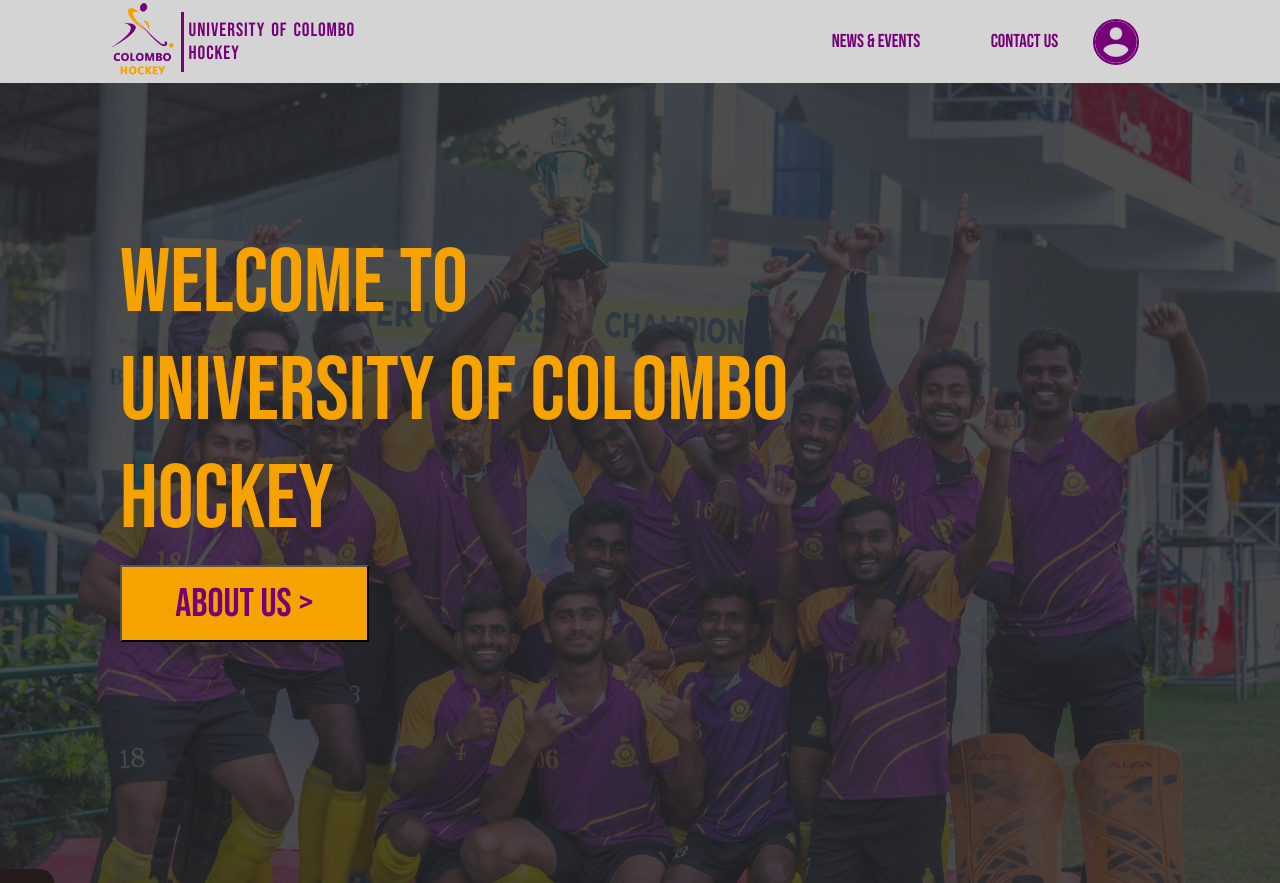
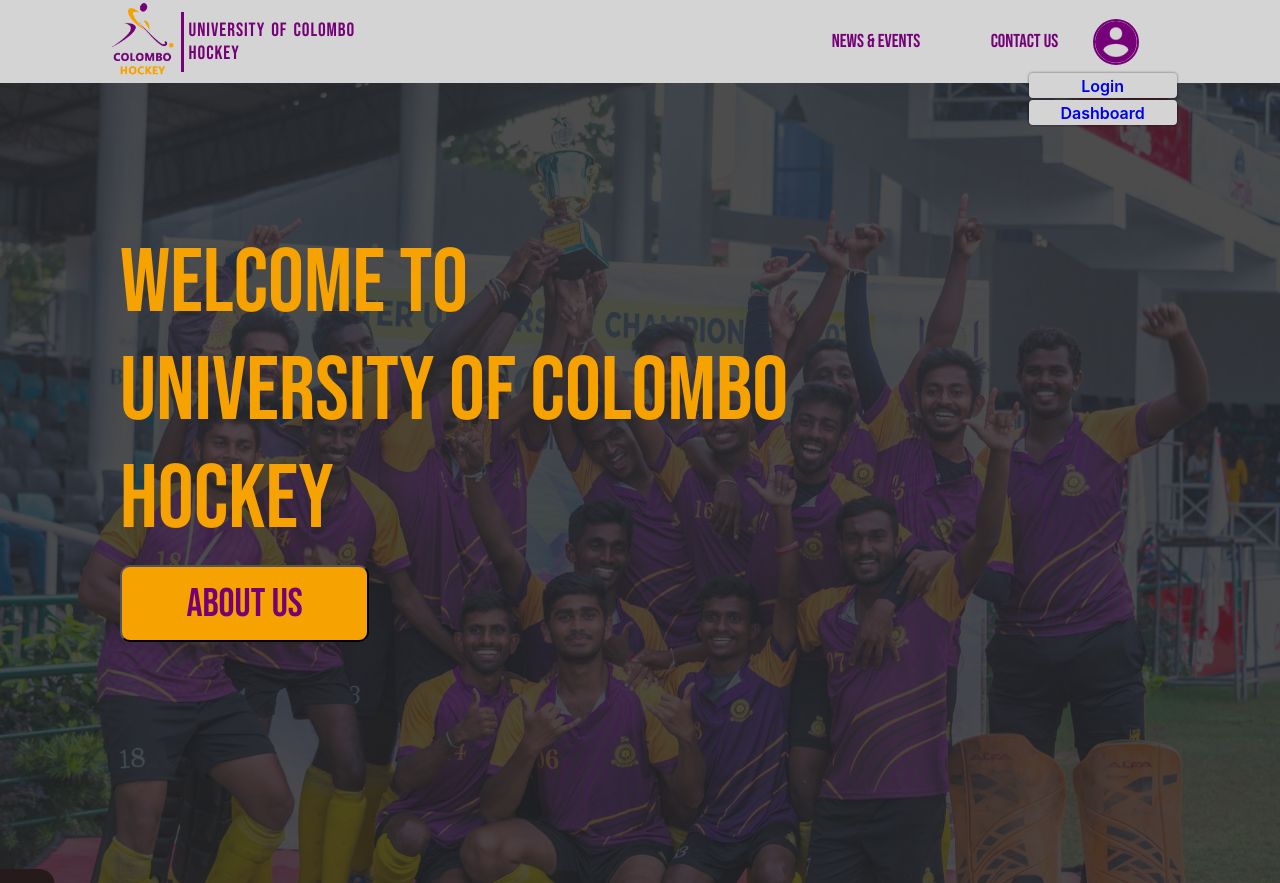
Before and after one commit to Damish-N/hockey-web, a React (Create React App) app: page / in a window 1280 px wide. Both pictures are taken after a click on the picture 1116 px from the left and 41 px from the top of the page. Built offline with nearby package versions, Linux system fonts and the light colour scheme.

Commit message:
#1-Features:Landing Page Drop down:UOC_HOKEY_WEB

```diff
--- a/src/pages/Home/Home.js
+++ b/src/pages/Home/Home.js
@@ -11,7 +11,7 @@
                     WELCOME TO <br/> UNIVERSITY OF COLOMBO<br/> HOCKEY
                 </h5>
                 <button className={style.headingBtn}>
-                    ABOUT US >
+                    ABOUT US
                 </button>
 
             </Grid>
--- a/src/pages/Home/Home.module.css
+++ b/src/pages/Home/Home.module.css
@@ -26,6 +26,7 @@
     filter: contrast(100%) brightness(100%);
 }
 .headingBtn{
+    border-radius: 10px;
     cursor: pointer;
     position: absolute;
     width: 249px;
@@ -40,6 +41,7 @@
     color: #750077;
 }
 .headingBtn:hover{
+    border-radius: 10px;
     background-color: #750077;
     color: #F6A201;
 }
--- a/src/shared/components/Navbar/NavBar.js
+++ b/src/shared/components/Navbar/NavBar.js
@@ -1,4 +1,4 @@
-import React from 'react';
+import React, {Fragment, useState} from 'react';
 import style from './NavBar.module.css'
 import x from '../../../asserts/logo-removebg-preview.png'
 import user from "../../../asserts/user.png"
@@ -6,6 +6,13 @@
 import {Grid} from "@material-ui/core";
 
 function NavBar(props) {
+    const [popUp, setPopUp] = useState(true);
+
+    function popUpWindow() {
+        console.log(popUp);
+        setPopUp(prevState => !prevState)
+    }
+
     return (
         <Grid className={style.container}>
             <Grid className={style.leftContainer}>
@@ -22,14 +29,23 @@
             </Grid>
             <Grid className={style.rightContainer}>
 
-                <Link style={{textDecoration:"none"}} className={style.linkStyle} to={"/"}>
+                <Link style={{textDecoration: "none"}} className={style.linkStyle} to={"/"}>
                     <h3>News & Events</h3>
                 </Link>
-                <Link style={{textDecoration:"none"}} className={style.linkStyle} to={"/"}>
+                <Link style={{textDecoration: "none"}} className={style.linkStyle} to={"/"}>
                     <h3>Contact Us</h3>
                 </Link>
-                <img src={user} className={style.user} alt="user"/>
-
+                <img onClick={popUpWindow} src={user} className={style.user} alt="user"/>
+                <div className={style.dropdownContent} hidden={popUp}>
+                    <Fragment>
+                        <Link to={"/"} style={{textDecoration: 'none'}}>
+                            <div className={style.dropBox}><p> Login </p></div>
+                        </Link>
+                        <Link to={"/"} style={{textDecoration: 'none'}}>
+                            <div className={style.dropBox}><p> Dashboard </p></div>
+                        </Link>
+                    </Fragment>
+                </div>
             </Grid>
         </Grid>
     );
--- a/src/shared/components/Navbar/NavBar.module.css
+++ b/src/shared/components/Navbar/NavBar.module.css
@@ -69,4 +69,45 @@
   width: 42px;
   border-radius: 48px;
   border :#750077 2px solid;
+  z-index: 100;
 }
+.dropdownContent{
+  /*display: none;*/
+  position: absolute;
+  min-width: 150px;
+  padding-top: 56px;
+  top: calc(2%);
+  right:calc(8%);
+  z-index: 5;
+}
+
+.dropBox{
+  height: 25px;
+  background-color: #D4D4D4;
+  font-weight: 600;
+  margin: 1px 1px 2px 1px;
+  border-radius: 4px;
+  box-shadow: 0px 0px 2px 1px rgba(0, 0, 0, 0.25);
+  display: grid;
+  grid-template-columns: max-content auto;
+  justify-content: center;
+  align-items: center;
+  justify-items: center;
+}
+
+.dropBox p{
+  text-decoration: none;
+  text-align: center;
+  padding: 0;
+  margin: 0;
+}
+
+.dropBox:hover{
+  background-color: #750077;
+  color: #F6A201;
+  cursor: pointer;
+}
+
+.dropBox:hover p{
+  color: #F6A201;
+}
```
Also changed, not shown: src/pages/Login/Login.js (added, +12 -0 lines).
